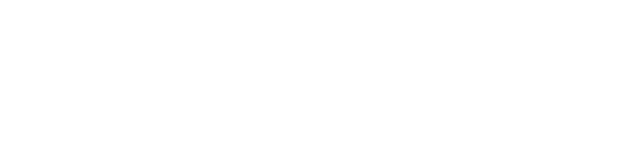
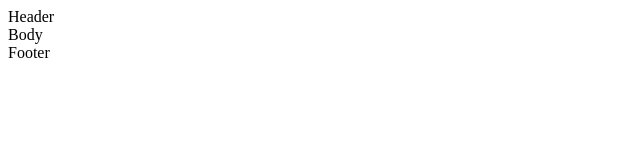
Before and after one commit to VladFinder/WhatIsLoveTeam, a plain HTML site: page index.html in a window 1280 px wide. Shown: the whole page, without its empty margins (0-640 px from the left). Drawn offline with Linux system fonts and the light colour scheme.

Commit message:
Create project

```diff
--- a/index.html
+++ b/index.html
@@ -5,6 +5,13 @@
     <title>WhatIsLoveTeam</title>
     <link rel="stylesheet" href="style.css">
 </head>
+<header>
+    Header
+</header>
 <body>
+    Body
 </body>
+<footer>
+    Footer
+</footer>
 </html>
```
